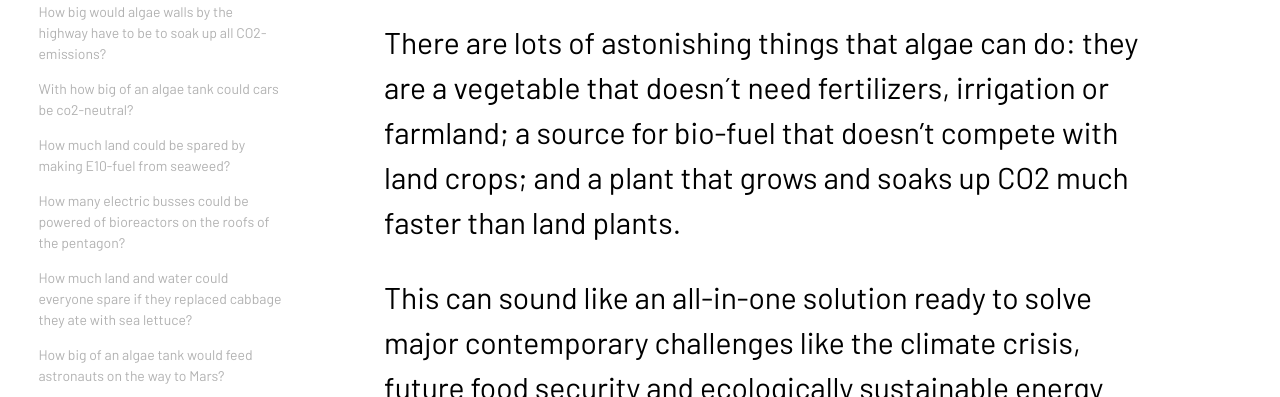
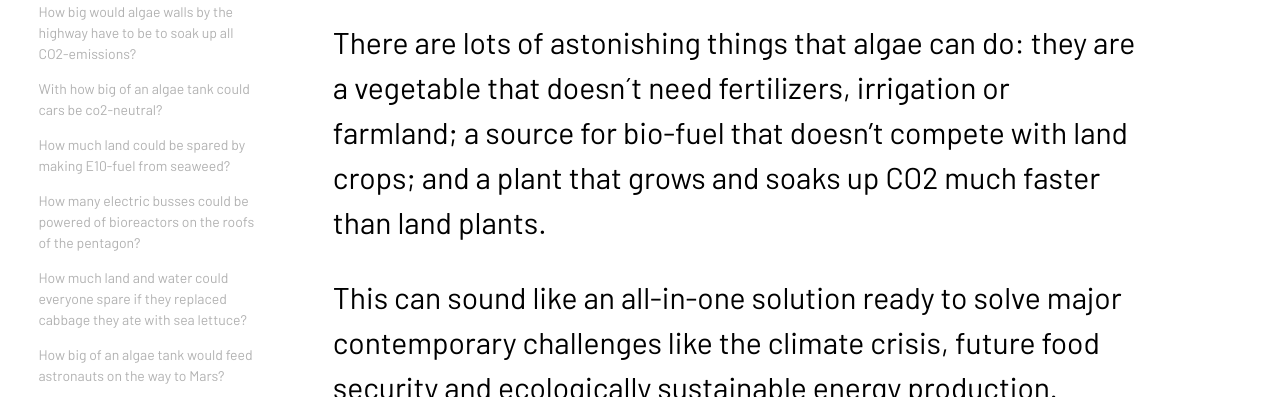
Before and after one commit to idaflik/algae, a plain HTML site: page index.html in a window 1280 px wide. Shown: the part 101-498 px from the top of the page. Drawn offline with Linux system fonts and the light colour scheme; a web font is replaced by a local one.

Commit message:
Add files via upload

```diff
--- a/styles.css
+++ b/styles.css
@@ -6,16 +6,6 @@ body {
 }
 
 .content {
-}
-
-#sidebar {
-  background-color: white;
-  width: 25vw;
-  height: 100vh;
-  position: fixed;
-  overflow-x: auto;
-  left: 0px;
-  top: 0px;
 }
 
 #sidebar li {
@@ -35,17 +25,27 @@ body {
   /* color: LightSeaGreen; */
 }
 
+#sidebar {
+  background-color: white;
+  width: 21vw;
+  height: 100vh;
+  position: fixed;
+  overflow-x: auto;
+  left: 0px;
+  top: 0px;
+}
+
 #sidebar ul {
-  margin: 0px 3vw 0px 3vw;
+  margin: 0px 1vw 0px 3vw;
   padding: 0px;
 }
 
 #main {
-  width: 60vw;
+  width: 63vw;
   position: relative;
-  left: 20vw;
+  left: 21vw;
   top: 0px;
-  margin: 3vw 10vw; */
+  margin: 3vw 10vw 3vw 5vw; */
 }
 
 /* .feature {
```
